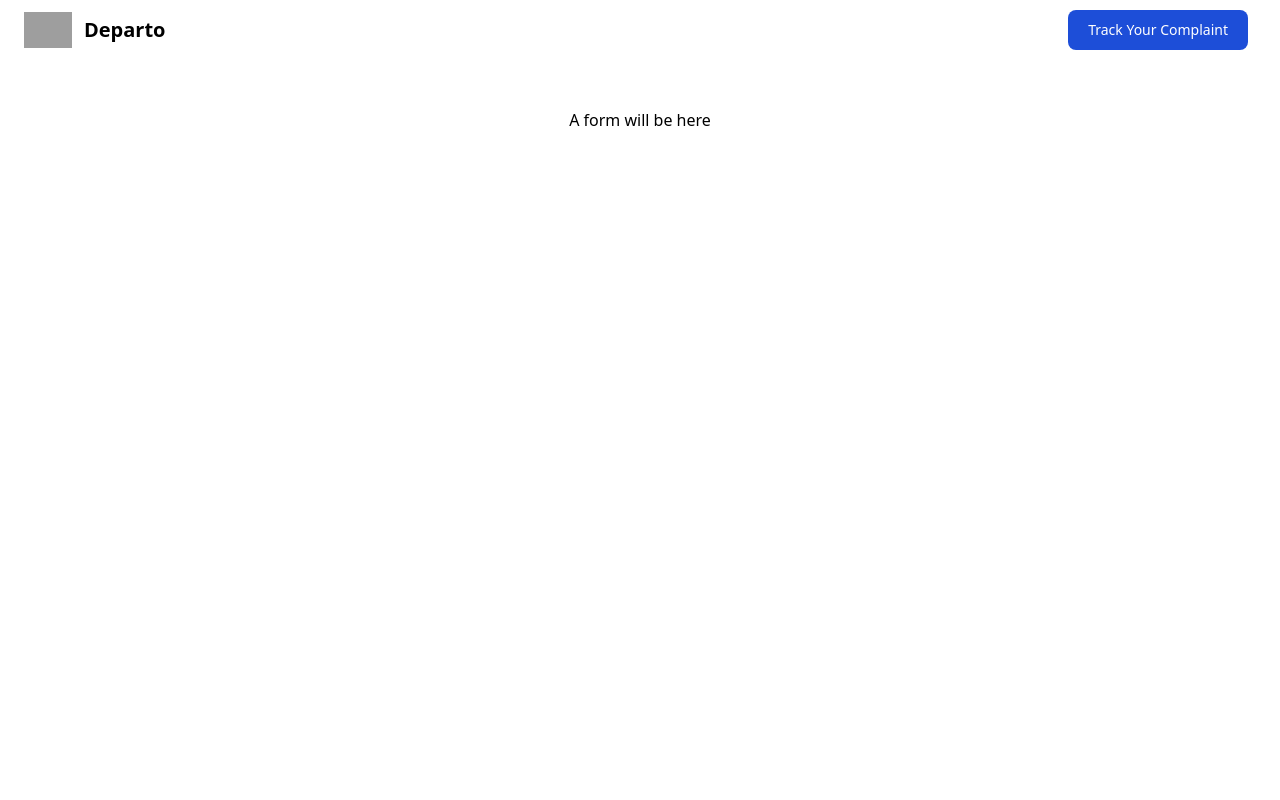
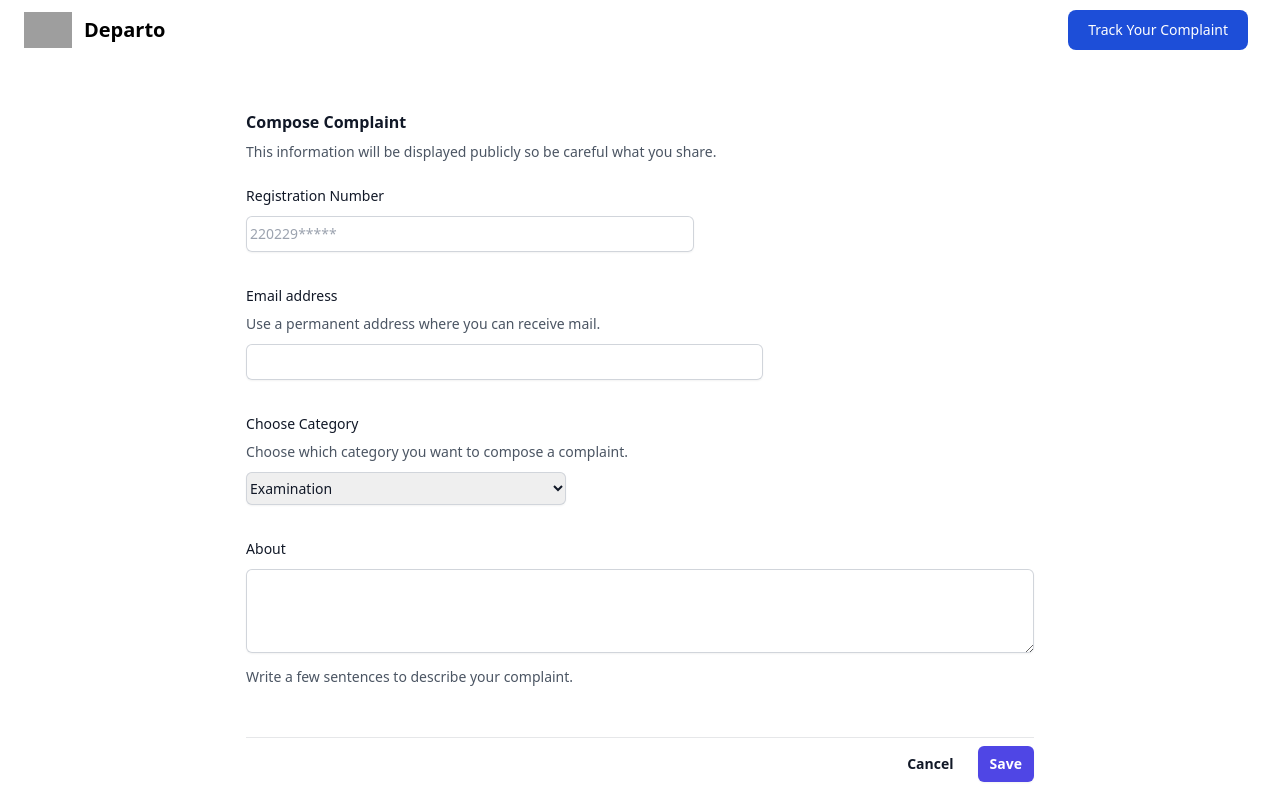
Before and after one commit to officialeric/departo, a Laravel app: page /compose in a window 1280 px wide. Run offline with Laravel 10, Linux system fonts and the light colour scheme; style sheets or scripts are compiled from the project's sources; some libraries are stand-ins or nearby versions; grey boxes are pictures that could not be loaded.

Commit message:
form in compose page added

```diff
--- a/resources/views/student/complaint.blade.php
+++ b/resources/views/student/complaint.blade.php
@@ -16,8 +16,6 @@
                     <span class="self-center text-xl font-semibold whitespace-nowrap dark:text-white">Departo</span>
                 </a>
                 <div class="flex items-center lg:order-2">
-                    <a href="{{ url('compose') }}" class="text-white bg-blue-700 hover:bg-blue-800 focus:ring-4 focus:ring-blue-300 font-medium rounded-lg text-sm px-5 py-2.5 mr-2 dark:bg-blue-600 dark:hover:bg-blue-700 focus:outline-none dark:focus:ring-blue-800">Go Compose</a>
-
                     <a href="{{ url('track') }}" class="text-white bg-blue-700 hover:bg-blue-800 focus:ring-4 focus:ring-blue-300 font-medium rounded-lg text-sm px-5 py-2.5 mr-2 dark:bg-blue-600 dark:hover:bg-blue-700 focus:outline-none dark:focus:ring-blue-800">Track Your Complaint</a>
 
                 </div>
--- a/resources/views/student/compose.blade.php
+++ b/resources/views/student/compose.blade.php
@@ -24,8 +24,73 @@
         </nav>
     </header>
 
-    <section class="flex justify-center text-center bg-white dark:bg-gray-900 mt-12">
-        <h3>A form will be here</h3>
+    <section class="flex justify-center bg-white dark:bg-gray-900 mt-12">
+
+
+<form>
+    <div class="space-y-12">
+      <div class="border-b border-gray-900/10 pb-12">
+        <h2 class="text-base font-semibold leading-7 text-gray-900">Compose Complaint</h2>
+        <p class="mt-1 text-sm leading-6 text-gray-600">This information will be displayed publicly so be careful what you share.</p>
+
+        <div class="mt-5 grid grid-cols-1 gap-x-6 gap-y-8 sm:grid-cols-6">
+          <div class="sm:col-span-4">
+            <label for="regno" class="block text-sm font-medium leading-6 text-gray-900">Registration Number</label>
+            <div class="mt-2">
+              <div class="flex rounded-md shadow-sm ring-1 ring-inset ring-gray-300 focus-within:ring-2 focus-within:ring-inset focus-within:ring-indigo-600 sm:max-w-md">
+                {{-- <span class="flex select-none items-center pl-3 text-gray-500 sm:text-sm">Reg_No/</span> --}}
+                <input type="number" name="regno" id="regno" autocomplete="regno" class="block flex-1 border-0 bg-transparent py-1.5 pl-1 text-gray-900 placeholder:text-gray-400 focus:ring-0 sm:text-sm sm:leading-6" placeholder="220229*****">
+              </div>
+            </div>
+          </div>
+
+          <div class="sm:col-span-4">
+            <label for="email" class="block text-sm font-medium leading-6 text-gray-900">Email address</label>
+            <p class="mt-1 text-sm leading-6 text-gray-600">Use a permanent address where you can receive mail.</p>
+            <div class="mt-2">
+              <input id="email" name="email" type="email" autocomplete="email" class="block w-full rounded-md border-0 py-1.5 text-gray-900 shadow-sm ring-1 ring-inset ring-gray-300 placeholder:text-gray-400 focus:ring-2 focus:ring-inset focus:ring-indigo-600 sm:text-sm sm:leading-6">
+            </div>
+
+          </div>
+
+          <div class="sm:col-span-3">
+            <label for="category" class="block text-sm font-medium leading-6 text-gray-900">Choose Category</label>
+            <p class="mt-1 text-sm leading-6 text-gray-600">Choose which category you want to compose a complaint.</p>
+
+            <div class="mt-2">
+              <select id="category" name="category" autocomplete="category-name" class="block w-full rounded-md border-0 py-1.5 text-gray-900 shadow-sm ring-1 ring-inset ring-gray-300 focus:ring-2 focus:ring-inset focus:ring-indigo-600 sm:max-w-xs sm:text-sm sm:leading-6">
+                <option>Examination</option>
+                <option>IPT issues</option>
+                <option>Registration</option>
+              </select>
+            </div>
+          </div>
+
+          <div class="col-span-full">
+            <label for="about" class="block text-sm font-medium leading-6 text-gray-900">About</label>
+            <div class="mt-2">
+              <textarea id="about" name="about" rows="3" class="block w-full rounded-md border-0 py-1.5 text-gray-900 shadow-sm ring-1 ring-inset ring-gray-300 placeholder:text-gray-400 focus:ring-2 focus:ring-inset focus:ring-indigo-600 sm:text-sm sm:leading-6"></textarea>
+            </div>
+            <p class="mt-3 text-sm leading-6 text-gray-600">Write a few sentences to describe your complaint.</p>
+          </div>
+
+        </div>
+      </div>
+      </div>
+{{--
+      <div class="border-b border-gray-900/10 pb-12">
+
+
+      </div> --}}
+    </div>
+
+    <div class="mt-2 flex items-center justify-end gap-x-6">
+      <button type="button" class="text-sm font-semibold leading-6 text-gray-900">Cancel</button>
+      <button type="submit" class="rounded-md bg-indigo-600 px-3 py-2 text-sm font-semibold text-white shadow-sm hover:bg-indigo-500 focus-visible:outline focus-visible:outline-2 focus-visible:outline-offset-2 focus-visible:outline-indigo-600">Save</button>
+    </div>
+  </form>
+
+
     </section>
 
 
--- a/resources/views/student/home.blade.php
+++ b/resources/views/student/home.blade.php
@@ -33,7 +33,7 @@
                     computer-department-related complaints and support requests from students.
                 </p>
                 <a href="{{ url('compose') }}" class="inline-flex items-center justify-center px-5 py-3 mr-3 text-base font-medium text-center text-white rounded-lg bg-blue-700 hover:bg-blue-800 focus:ring-4 focus:ring-blue-300 dark:focus:ring-blue-900">
-                    Start Compose
+                     Compose
                     <svg class="w-5 h-5 ml-2 -mr-1" fill="currentColor" viewBox="0 0 20 20" xmlns="http://www.w3.org/2000/svg"><path fill-rule="evenodd" d="M10.293 3.293a1 1 0 011.414 0l6 6a1 1 0 010 1.414l-6 6a1 1 0 01-1.414-1.414L14.586 11H3a1 1 0 110-2h11.586l-4.293-4.293a1 1 0 010-1.414z" clip-rule="evenodd"></path></svg>
                 </a>
                 {{-- <a href="#" class="inline-flex items-center justify-center px-5 py-3 text-base font-medium text-center text-gray-900 border border-gray-300 rounded-lg hover:bg-gray-100 focus:ring-4 focus:ring-gray-100 dark:text-white dark:border-gray-700 dark:hover:bg-gray-700 dark:focus:ring-gray-800">
```
